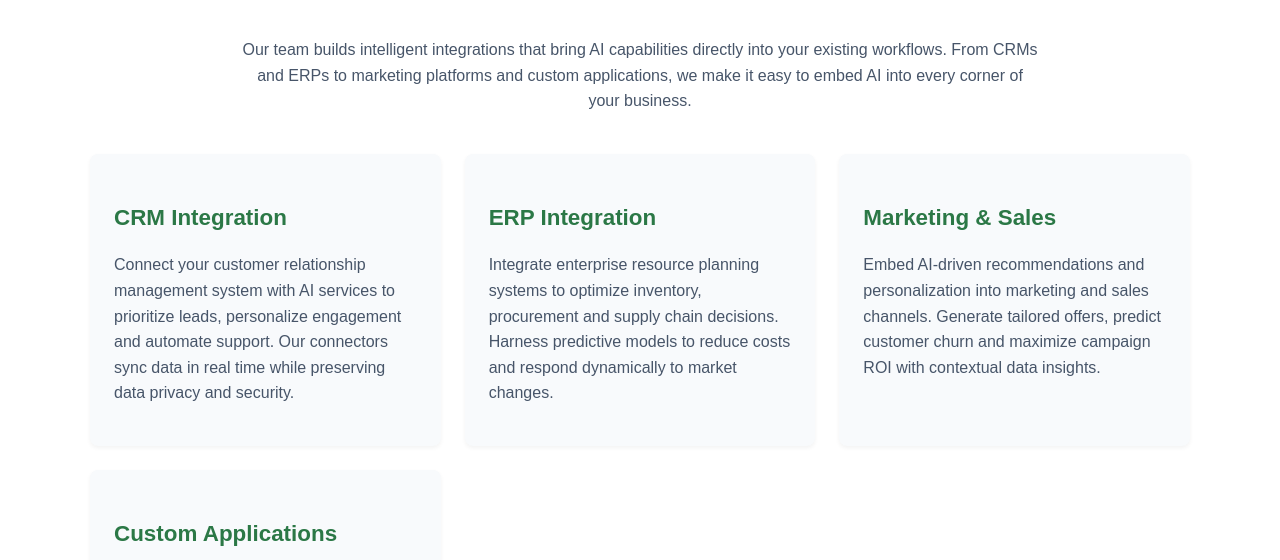
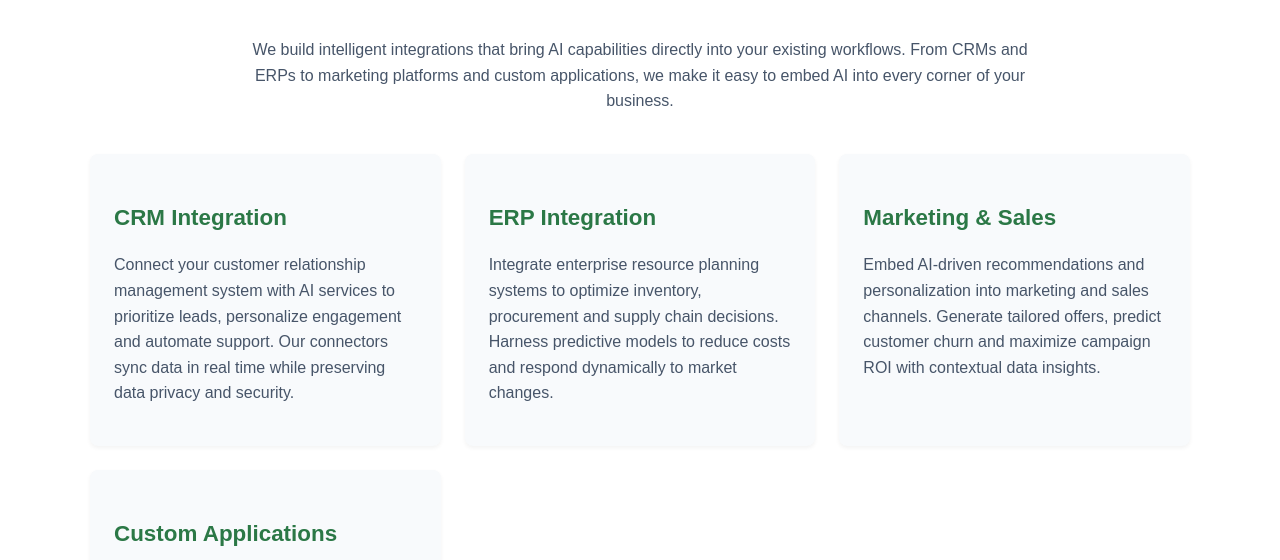
Before and after one commit to zjw499/skydataservice-site, a plain HTML site: page integrations.html in a window 1280 px wide. Shown: the part 240-800 px from the top of the page. Drawn offline with Linux system fonts and the light colour scheme.

Commit message:
Update integrations.html - remove team size/F500

```diff
--- a/integrations.html
+++ b/integrations.html
@@ -30,7 +30,7 @@
   <main id="main" role="main">
   <section class="section">
     <h2>Seamless AI Integrations</h2>
-    <p style="text-align:center; max-width:800px; margin:0 auto; color:#475569;">Our team builds intelligent integrations that bring AI capabilities directly into your existing workflows. From CRMs and ERPs to marketing platforms and custom applications, we make it easy to embed AI into every corner of your business.</p>
+    <p style="text-align:center; max-width:800px; margin:0 auto; color:#475569;">We build intelligent integrations that bring AI capabilities directly into your existing workflows. From CRMs and ERPs to marketing platforms and custom applications, we make it easy to embed AI into every corner of your business.</p>
 
     <div class="cards" style="margin-top:40px;">
       <div class="card">
```
